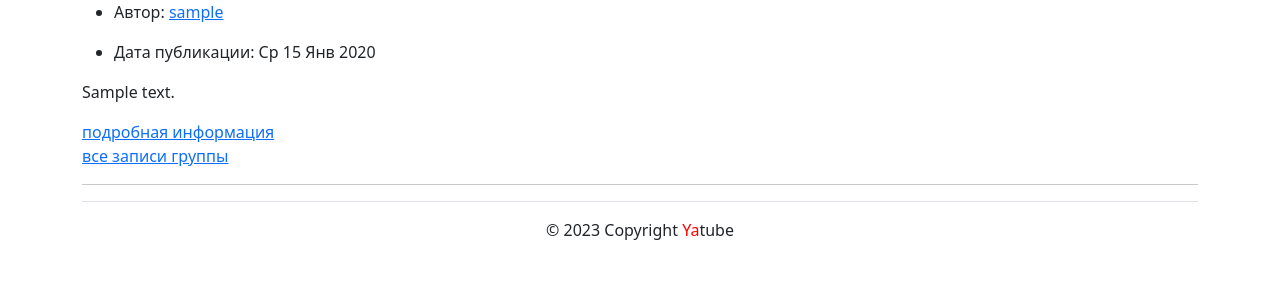
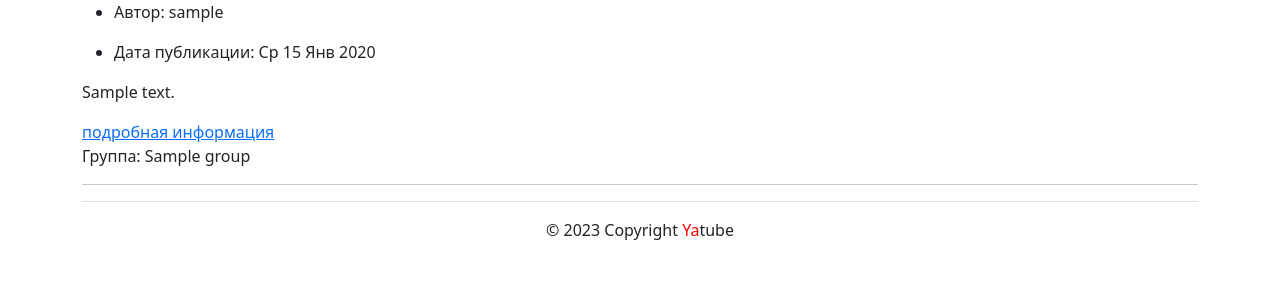
Before and after one commit to SeritoOsaka/hw03_forms, a Django app: page / in a window 1280 px wide. Shown: the part 104-404 px from the top of the page. Run offline with Django 3.2, Linux system fonts and the light colour scheme; tables that the repository leaves empty hold one stand-in row (values such as "Sample post"); some libraries are stand-ins or nearby versions.

Commit message:
Исправление ошибок

```diff
--- a/yatube/templates/includes/post_item.html
+++ b/yatube/templates/includes/post_item.html
@@ -1,19 +1,21 @@
 <article>
   <ul>
     <li>
-      <p>Автор: <a href="{% url 'posts:profile' post.author %}">{{ post.author }}</a></p>
+      <p>Автор: {{ post.author }}</p>
+      <a href="{% url 'posts:profile' post.author %}"></a>
     </li>
     <li>
-      Дата публикации: {{  post.pub_date |date:"D d M Y" }}
+      Дата публикации: {{ post.pub_date|date:"D d M Y" }}
     </li>
   </ul>
   <p>
-    {{  post.text|linebreaksbr  }}
+    {{ post.text|linebreaksbr }}
   </p>
   <a href="{% url 'posts:post_detail' post.pk %}">подробная информация</a>
   <br>
   {% if post.group %}
-  <a href="{% url 'posts:group_list' post.group.slug %}">все записи группы</a>
-  <hr>
-{% endif %}
+    <p>Группа: {{ post.group }}</p>
+    <a href="{% url 'posts:group_list' post.group.slug %}"></a>
+    <hr>
+  {% endif %}
 </article>
--- a/yatube/templates/posts/post_detail.html
+++ b/yatube/templates/posts/post_detail.html
@@ -18,7 +18,7 @@
                 </a>
               </li>
               <li class="list-group-item">
-                Автор: {{  post.author.get_full_name  }}
+                Автор: {{  post.author  }}
               </li>
               <li class="list-group-item d-flex justify-content-between align-items-center">
                 Всего постов автора:  <span >{{ user.posts.all.count }}</span>
```
